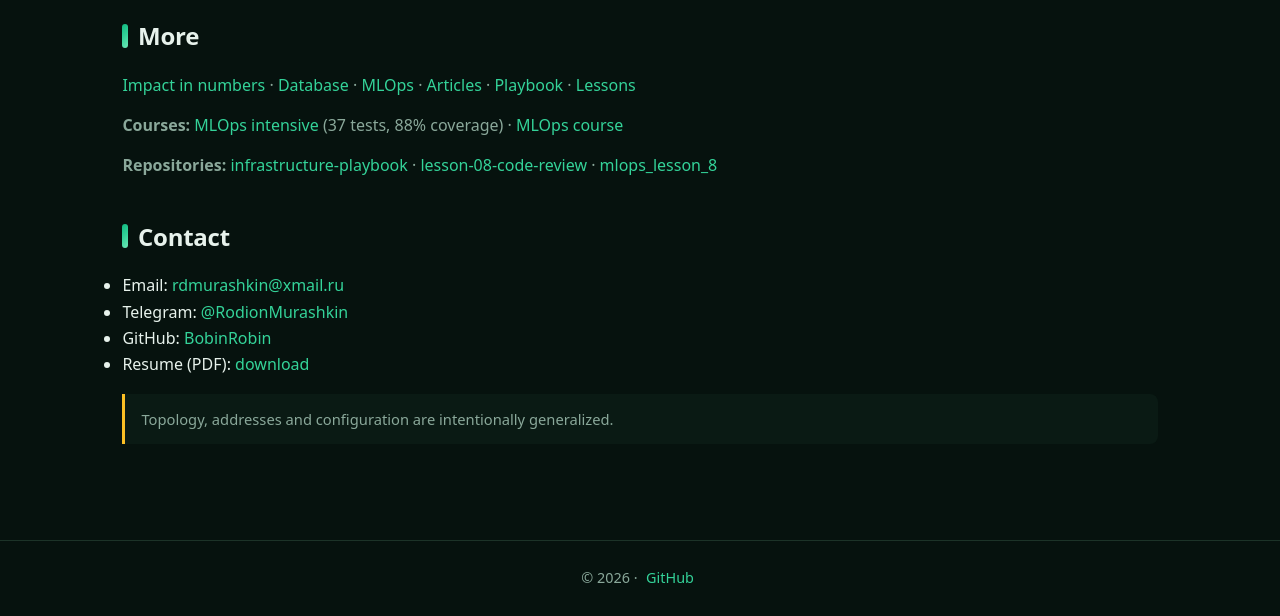
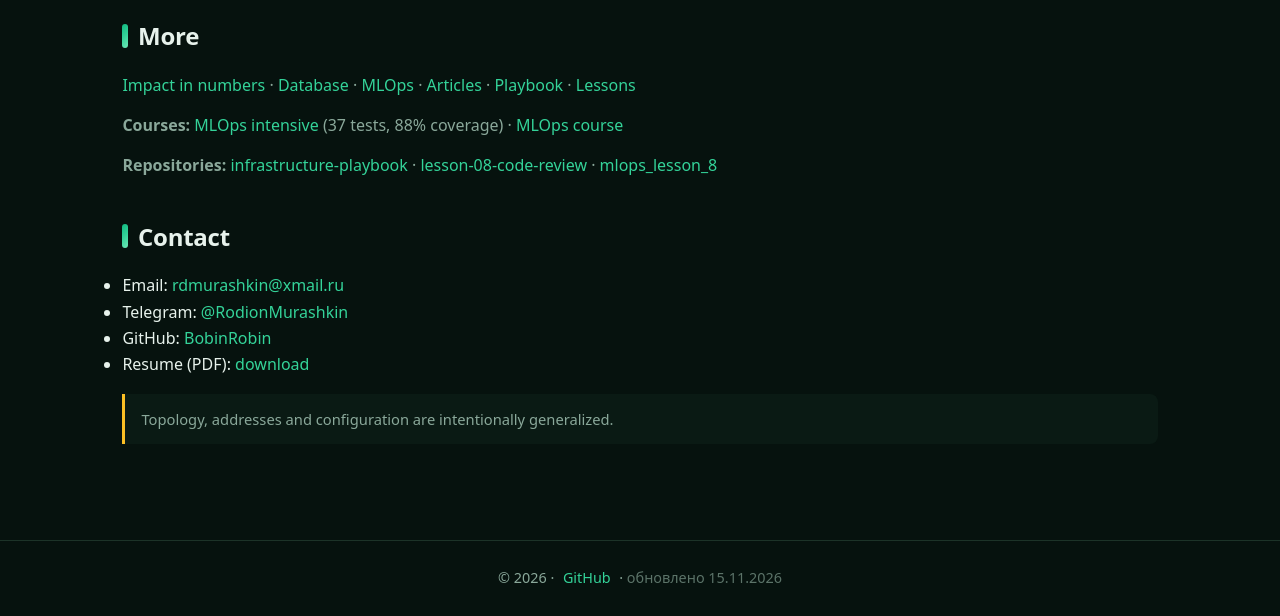
Before and after one commit to BobinRobin/portfolio, a plain HTML site: page index-en.html in a window 1280 px wide. Shown: the part 1829-2445 px from the top of the page. Drawn offline with Linux system fonts and the light colour scheme; no server answers.

Commit message:
add visible updated 2026-11-15 stamp

```diff
--- a/index-en.html
+++ b/index-en.html
@@ -92,7 +92,7 @@
   </section>
   <div class="note">Topology, addresses and configuration are intentionally generalized.</div>
 </main>
-<footer>© <span data-year>2026</span> · <a href="https://github.com/BobinRobin">GitHub</a></footer>
+<footer>© <span data-year>2026</span> · <a href="https://github.com/BobinRobin">GitHub</a> · <span style="opacity:.65">обновлено 15.11.2026</span></footer>
 <script src="assets/js/main.js"></script>
 </body>
 </html>
```
Also changed, not shown: index.html (+1 -1 lines).
